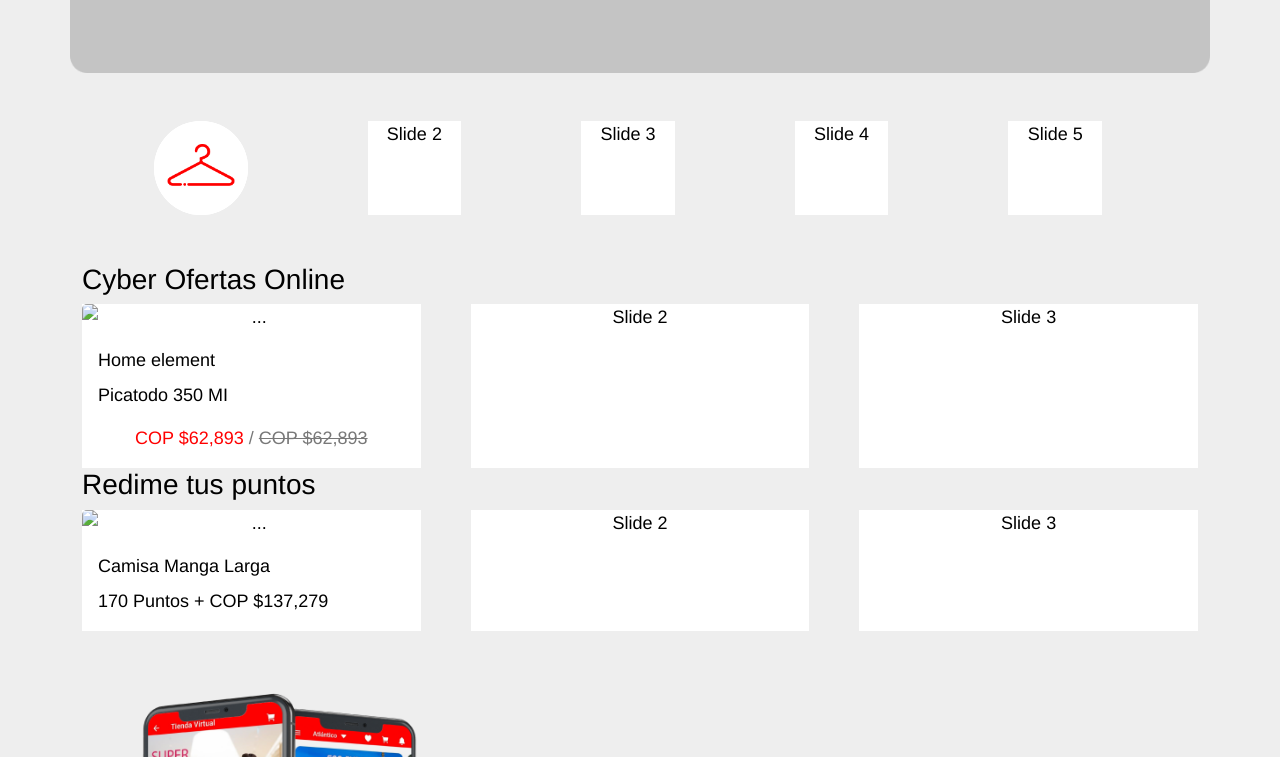
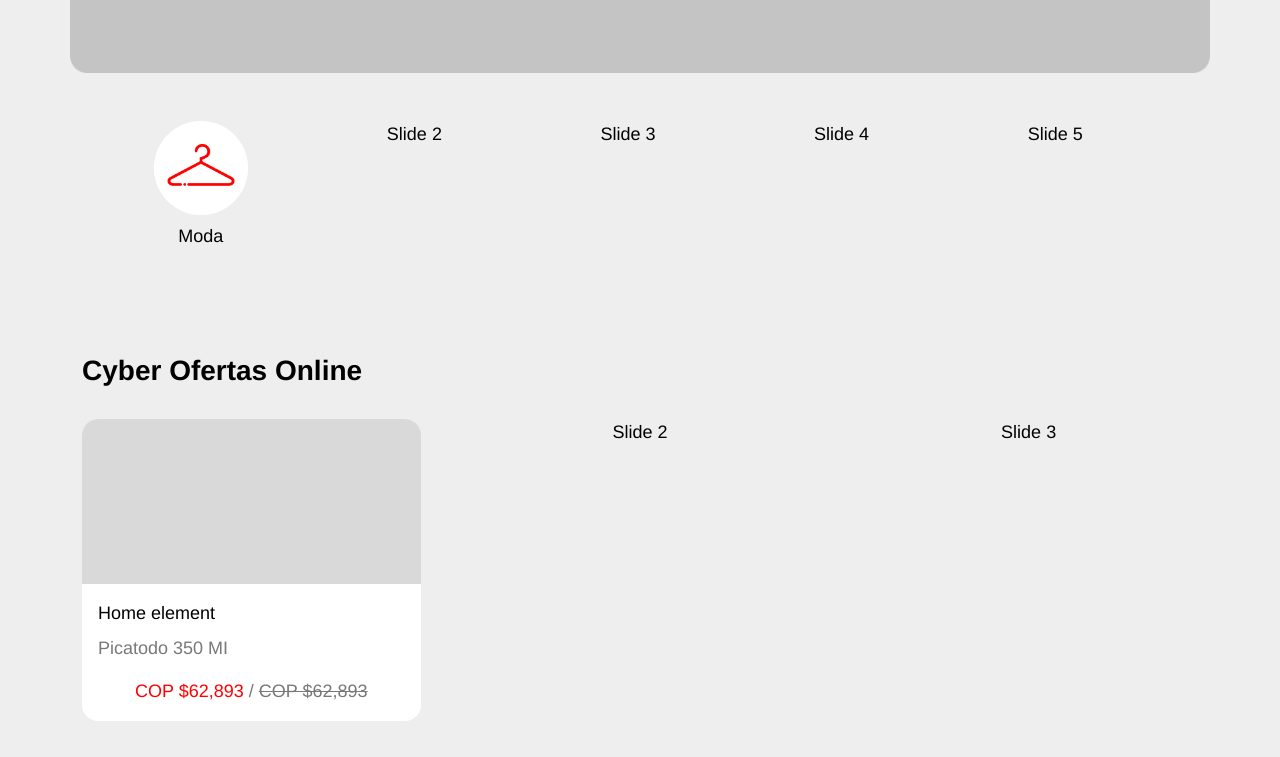
Before and after one commit to Cosifran/cybercard-cybermarket, a plain HTML site: page index.html in a window 1280 px wide. Shown: the part 340-1097 px from the top of the page. Drawn offline with nearby package versions, Linux system fonts and the light colour scheme.

Commit message:
29/04/23 update

```diff
--- a/assets/sass/_components.scss
+++ b/assets/sass/_components.scss
@@ -20,10 +20,10 @@ body {
   height: 100%;
 }
 
-.swiper-slide {
+.swiper-slide  {
   text-align: center;
   font-size: 18px;
-  background: #fff;
+  background: #eee !important;
   display: flex;
   justify-content: center;
   align-items: center;
@@ -32,7 +32,7 @@ body {
 .swiper-slidedos{
   text-align: center;
   font-size: 18px;
-  background: #fff;
+  background: #eee;
   display: flex;
   justify-content: center;
   align-items: center;
--- a/index.html
+++ b/index.html
@@ -24,14 +24,16 @@
                                         alt="banner principal"></a>
                             </div>
 
+                            <!-- slider categoria -->
                             <div class="row px-5 my-5">
                                 <div class="col-12 px-5">
                                     <div class="swiper mySwiper">
                                         <div class="swiper-wrapper">
-                                            <div class="swiper-slide border-circular">
+                                            <div class="swiper-slide">
                                                 <div class="card border-0 position border-circular">
                                                     <img src="./assets/image/gancho.png" class="rounded-circle" alt="...">
                                                 </div>
+                                                <p class="pt-2">Moda</p>
                                             </div>
                                             <div class="swiper-slide">Slide 2</div>
                                             <div class="swiper-slide">Slide 3</div>
@@ -48,21 +50,24 @@
                             </div>
                         </div>
 
-                        <div class="row">
+                        <!-- ofertas online -->
+                        <div class="row my-3">
                             <div class="col-12">
-                                <h3>Cyber Ofertas Online</h3>
+                                <h3 class="py-4 fw-bold">Cyber Ofertas Online</h3>
+
+                                <!-- slider ofertas online -->
                                 <div class="row">
                                     <div class="col-12">
                                         <div class="swiper mySwiperOfertas">
                                             <div class="swiper-wrapper">
                                                 <div class="swiper-slide">
-                                                    <div class="card border-0">
-                                                        <img src="..." class="card-img-top" alt="...">
+                                                    <div class="card border-0 rounded-4">
+                                                        <img src="./assets/image/img-tarjeta.png" class="card-img-top" alt="...">
                                                         <div class="card-body">
                                                             <p class="card-title text-start">
                                                                 Home element
                                                             </p>
-                                                            <p class="card-text text-start">Picatodo 350 MI</p>
+                                                            <p class="card-text text-start grissubtitulos">Picatodo 350 MI</p>
 
                                                             <p class="card-text text-center">
                                                                 <span class="colorprimary">COP $62,893</span>
@@ -90,24 +95,26 @@
                             </div>
                         </div>
 
-                        <div class="row">
+                        <!-- redime tus puntos apartado -->
+                        <div class="row my-5">
                             <div class="col-12">
-                                <h3>Redime tus puntos</h3>
+                                <h3 class="py-4 fw-bold">Redime tus puntos</h3>
 
+                                <!-- slider tarjetas puntos -->
                                 <div class="row">
                                     <div class="col-12">
                                         <div class="swiper mySwiperOfertas">
                                             <div class="swiper-wrapper">
                                                 <div class="swiper-slide">
-                                                    <div class="card border-0">
-                                                        <img src="..." class="card-img-top" alt="...">
+                                                    <div class="card border-0 rounded-4">
+                                                        <img src="./assets/image/img-tarjeta.png" class="card-img-top" alt="...">
                                                         <div class="card-body">
                                                             <div class="row">
                                                                 <div class="col-12">
                                                                     <p class="card-title text-start">
                                                                         Camisa Manga Larga
                                                                     </p>
-                                                                    <p class="card-text text-start">170 Puntos + COP
+                                                                    <p class="card-text text-start colorprimary">170 Puntos + COP
                                                                         $137,279</p>
                                                                 </div>
                                                             </div>
```
Also changed, not shown: assets/css/style.css, assets/image/img-tarjeta.png (added).
